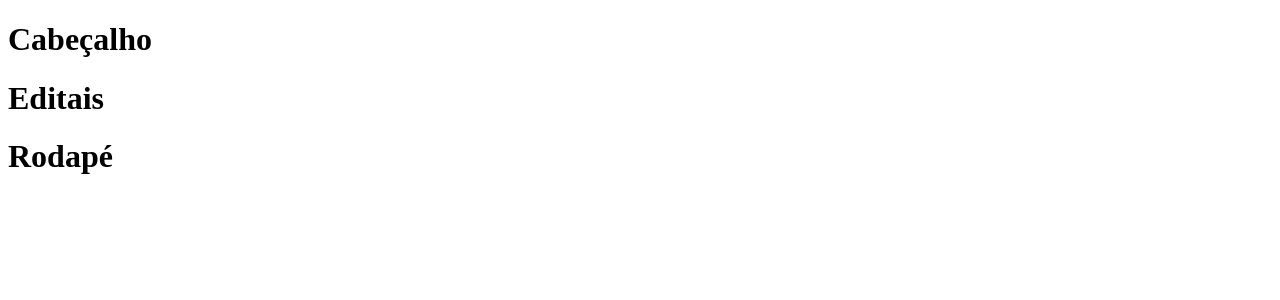
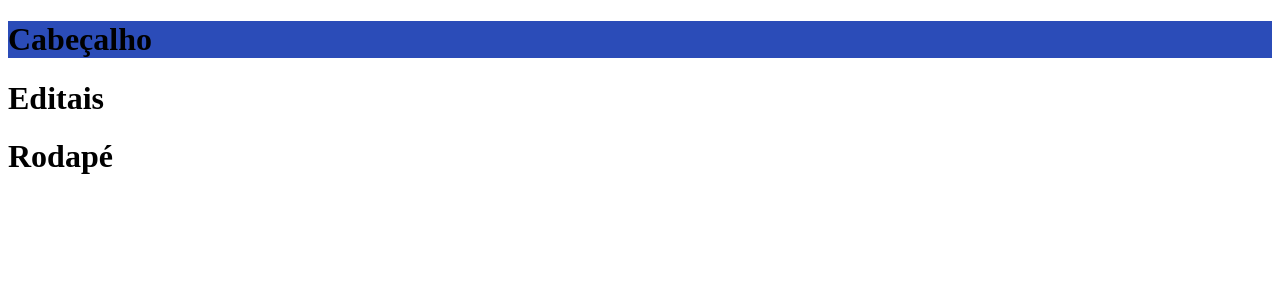
Before and after one commit to reudismam/LIS-lab, a React (Create React App) app: page /editais in a window 1280 px wide. Shown: the top 300 px of the page. Built offline with nearby package versions, Linux system fonts and the light colour scheme.

Commit message:
styled components

```diff
--- a/package.json
+++ b/package.json
@@ -11,10 +11,12 @@
     "@types/react": "^16.9.0",
     "@types/react-dom": "^16.9.0",
     "@types/react-router-dom": "^5.1.5",
+    "@types/styled-components": "^5.1.2",
     "react": "^16.13.1",
     "react-dom": "^16.13.1",
     "react-router-dom": "^5.2.0",
     "react-scripts": "3.4.3",
+    "styled-components": "^5.1.1",
     "typescript": "~3.7.2"
   },
   "scripts": {
--- /dev/null
+++ b/src/components/Header/Container/index.tsx
@@ -0,0 +1,14 @@
+import React from 'react';
+import styled from 'styled-components';
+
+const MainHeader = styled.header`
+    background-color: #2B4CB8;
+`
+
+export default function Header() {
+    return (
+        <MainHeader>
+            <h1>Cabeçalho</h1>
+        </MainHeader>
+    );
+}
--- a/src/components/Header/index.tsx
+++ /dev/null
@@ -1,7 +0,0 @@
-import React from 'react';
-
-export default function Header() {
-    return (
-        <h1>Cabeçalho</h1>
-    );
-}
--- a/src/pages/PageTemplate/index.tsx
+++ b/src/pages/PageTemplate/index.tsx
@@ -1,5 +1,5 @@
 import React from 'react';
-import Header from '../../components/Header';
+import Header from '../../components/Header/Container';
 import Footer from '../../components/Footer';
 
 const PageTemplate: React.FC = (props) => {
```
Also changed, not shown: src/components/Header/styles.css (deleted), 1 other file (tests, documents, lock files or other folders).
